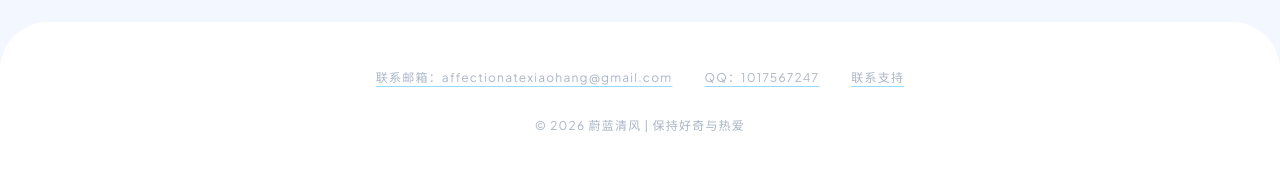
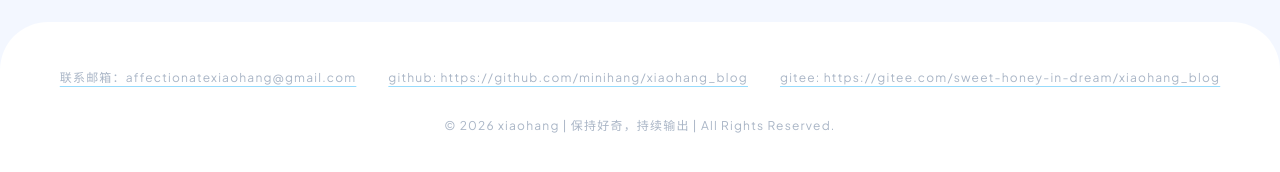
Before and after one commit to minihang/xiaohang_blog, a Vue app in the folder front/: page / in a window 1280 px wide. Shown: the part 858-1030 px from the top of the page. Built offline with nearby package versions, Linux system fonts and the light colour scheme; no server answers.

Commit message:
footer链接

```diff
--- a/front/src/components/FooterBar.vue
+++ b/front/src/components/FooterBar.vue
@@ -5,14 +5,14 @@
         联系邮箱：affectionatexiaohang@gmail.com
       </p>
       <p class="footer__link">
-        QQ：1017567247
+        github: https://github.com/minihang/xiaohang_blog
       </p>
       <p class="footer__link">
-        联系支持
+        gitee: https://gitee.com/sweet-honey-in-dream/xiaohang_blog
       </p>
     </div>
     <p class="footer__copyright">
-      © 2026 蔚蓝清风 | 保持好奇与热爱
+      &copy; 2026 xiaohang | 保持好奇，持续输出 | All Rights Reserved.
     </p>
   </footer>
 </template>
@@ -33,6 +33,6 @@
 }
 
 .footer__copyright {
-  @apply text-slate-400 text-xs uppercase tracking-widest opacity-80;
+  @apply text-slate-400 text-xs tracking-widest opacity-80;
 }
 </style>
```
